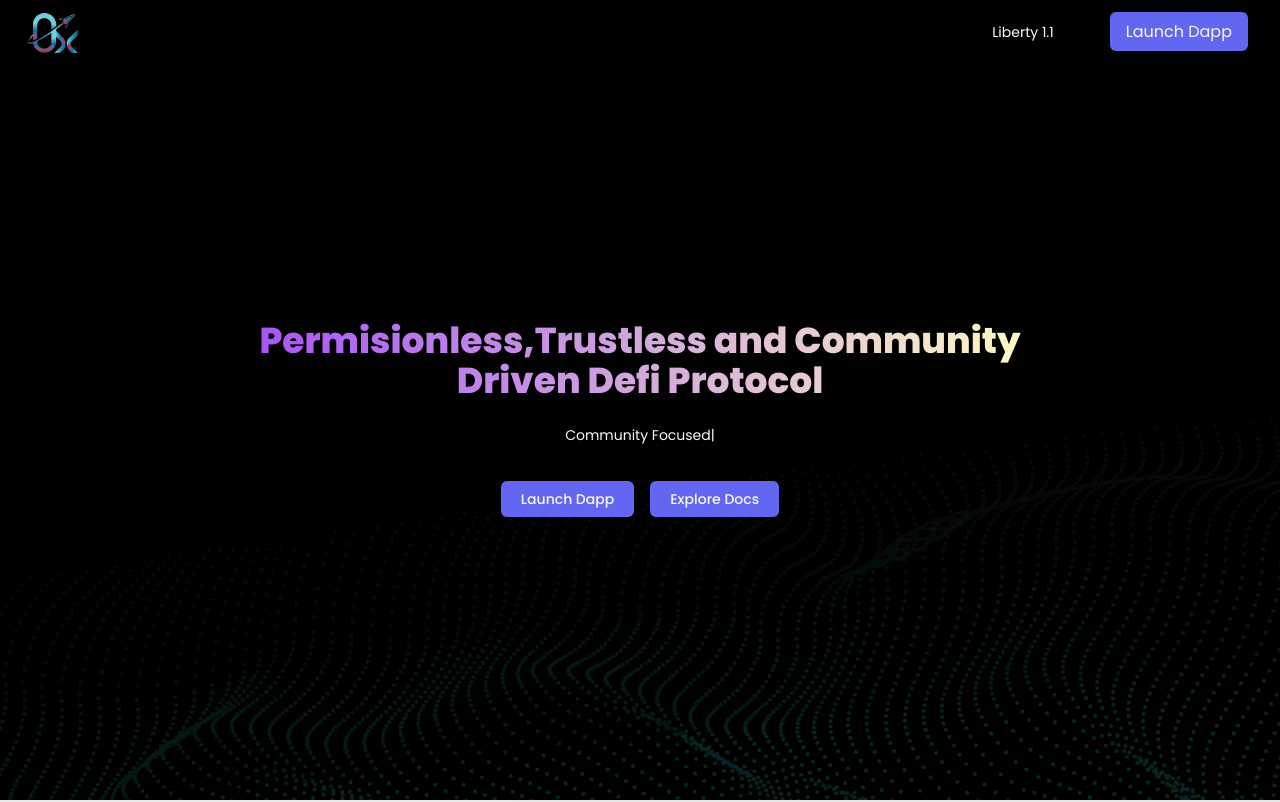
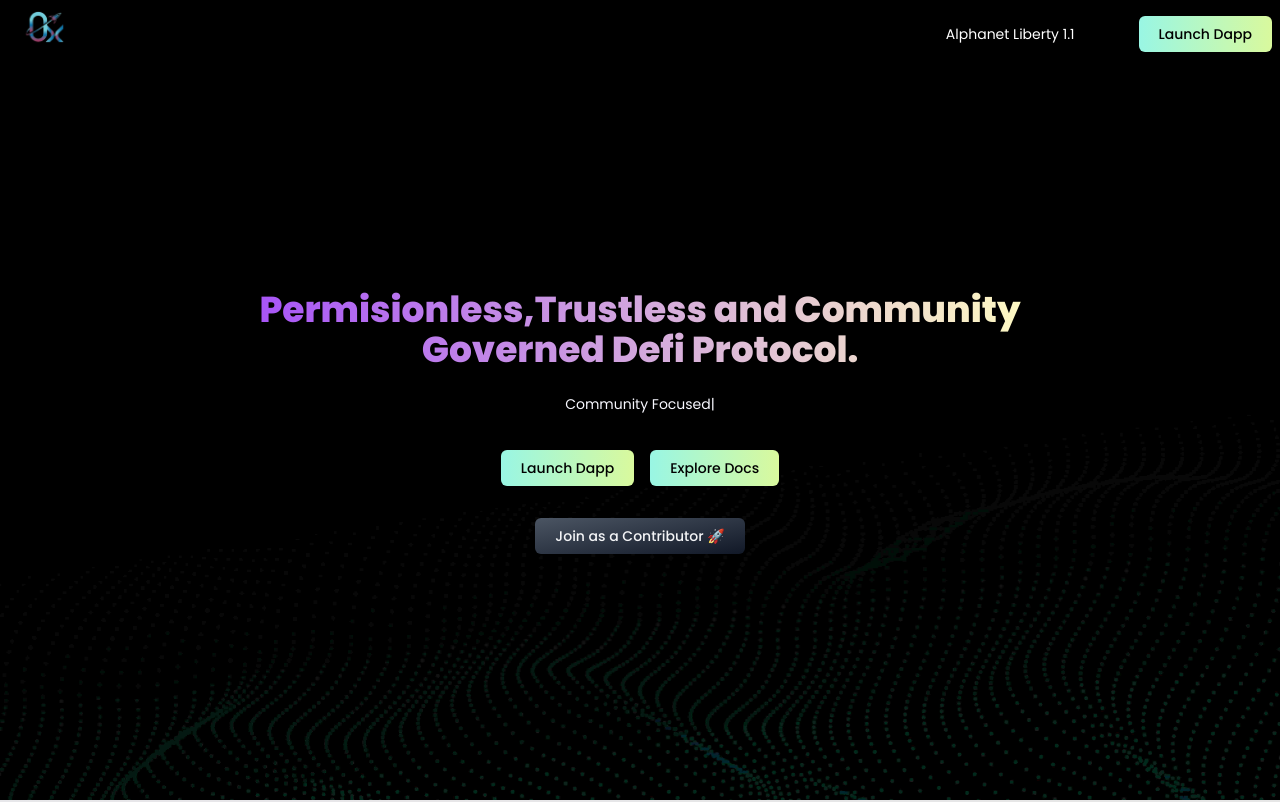
Before and after one commit to 0xDefi-Finance/0xdefi-landing, a Next.js app: page / in a window 1280 px wide. Shown: the top 802 px of the page. Built offline with nearby package versions, Linux system fonts and the light colour scheme.

Commit message:
style: Updated Links & Button Color

```diff
--- a/components/Header/Header.tsx
+++ b/components/Header/Header.tsx
@@ -5,22 +5,23 @@ type Props = {};
 const Header = (props: Props) => {
   return (
     <div className="grid content-center grid-cols-2 py-2 border-gray-900 px-18 pxborder-b border-1 md:py-2 md:px-15 backdrop-blur-md bg-black/10">
-      <img src="/0xlogo 2.png" alt="" className="w-16 ml-5 " />
+      <img src="/0xlogo 2.png" alt="" className="w-12 ml-5 " />
 
       <div
         className="flex-col items-center justify-end hidden mt-3 md:flex md:flex-row md:ml-auto md:mt-0 sm:hidden"
         id="navbar-collapse"
       >
         <a href="#" className="p-1 text-sm text-white rounded lg:px-2 md:mx-2">
-          Liberty 1.1
+          Alphanet Liberty 1.1
         </a>
         <div className="ml-10">
-          <a
-            href="#"
-            className="p-2 px-4 mr-8 bg-indigo-500 rounded-md mr-text-sm via-purple-500 to-pink-500 hover:text-gray-100 hover:from-indigo-500 hover:to-pink-500 active:ring"
-          >
-            Launch Dapp
-          </a>
+        <button className="p-2 px-5 m-2 text-xs font-medium  text-black bg-gradient-to-r from-teal-200 to-lime-200  rounded-md lg:text-sm hover:text-black hover:from-lime-200 hover:to-teal-200 active:ring-2 before:content-['Launch_Dapp'] hover:before:content-['Coming_Soon']" disabled={true}
+>
+            <a
+              href="#"
+            >
+            </a>
+            </button>
         </div>
       </div>
     </div>
--- a/pages/index.jsx
+++ b/pages/index.jsx
@@ -11,7 +11,7 @@ const Home = () => {
         <Header />
         <div className="flex flex-col items-center justify-center flex-1 w-full h-full px-5 -my-10 text-center">
           <p className="py-1 text-3xl font-extrabold text-center text-transparent lg:text-4xl bg-clip-text bg-gradient-to-r from-purple-500 to-yellow-100 ">
-            Permisionless,Trustless and Community <br />  Driven Defi Protocol
+            Permisionless,Trustless and Community <br />  Governed Defi Protocol.
           </p>
 
 
@@ -30,19 +30,33 @@ const Home = () => {
           </p>
 
           <div className="flex items-center my-2">
+            <button className="p-2 px-5 m-2 text-xs font-medium  text-black bg-gradient-to-r from-teal-200 to-lime-200  rounded-md lg:text-sm hover:text-black hover:from-lime-200 hover:to-teal-200 active:ring-2 before:content-['Launch_Dapp'] hover:before:content-['Coming_Soon']" disabled={true}
+            >
               <a
                 href="#"
-              className="p-2 px-5 m-2 text-xs font-medium bg-indigo-500 rounded-md lg:text-sm hover:text-gray-100 hover:from-indigo-500 hover:to-pink-500 active:ring-2"
               >
-              Launch Dapp
               </a>
+            </button>
+
+
             <a
               href="https://docs.0xdefi.finance"
-              className="p-2 px-5 m-2 text-xs font-medium bg-indigo-500 rounded-md lg:text-sm hover:text-gray-100 hover:from-indigo-500 hover:to-pink-500 active:ring-2"
             >
-              Explore Docs
+              <button className="p-2 px-5 m-2 text-xs font-medium  text-black bg-gradient-to-r from-teal-200 to-lime-200  rounded-md lg:text-sm hover:text-black hover:from-lime-200 hover:to-teal-200 active:ring-2 before:content-['Explore_Docs'] hover:before:content-['Explore_Docs']"
+              ></button>
             </a>
           </div>
+          <div className="flex items-center my-2">
+            <a
+              href="https://discord.gg/3q3d8gTwBn"
+            >
+              <button className="p-2 px-5 m-2 text-xs font-medium  text-gray-100 bg-gradient-to-tl from-gray-900 to-gray-600  rounded-md lg:text-sm hover:text-gray-100 hover:from-gray-600 hover:to-gray-900 active:ring-2 before:content-['Join_as_a_Contributor_🚀'] hover:before:content-['DM_Us_📩_/_Join_Discord']"
+              >
+              </button>
+            </a>
+
+          </div>
+
         </div>
       </section>
       <Footer />
```
Also changed, not shown: 2 other files (tests, documents, lock files or other folders). Lines whose indentation alone changed are shown as unchanged.
